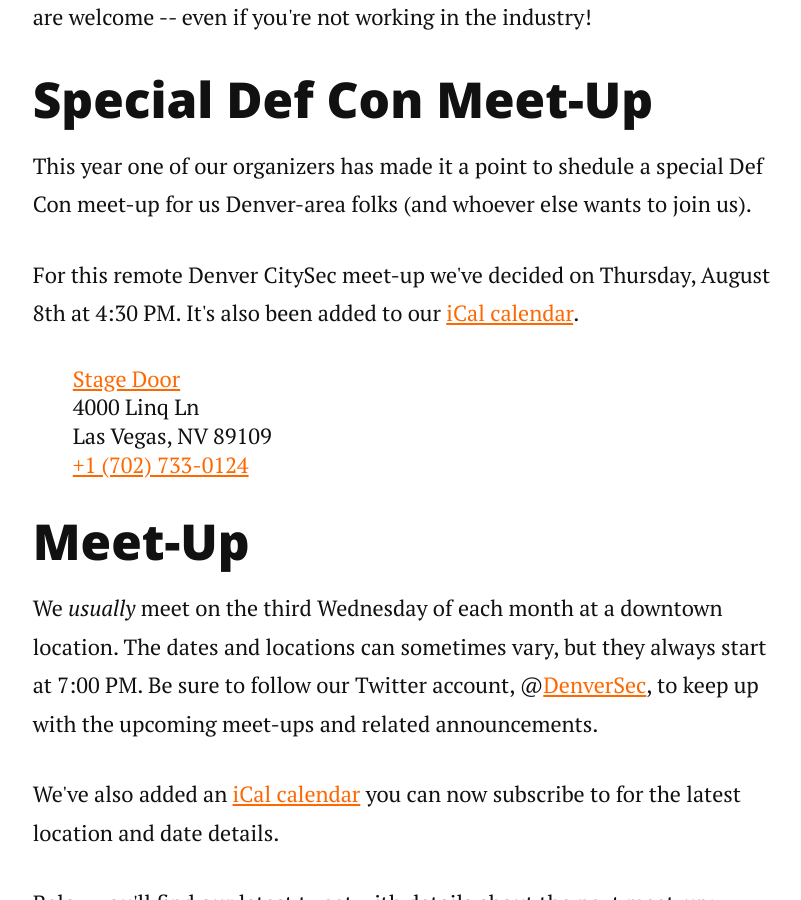
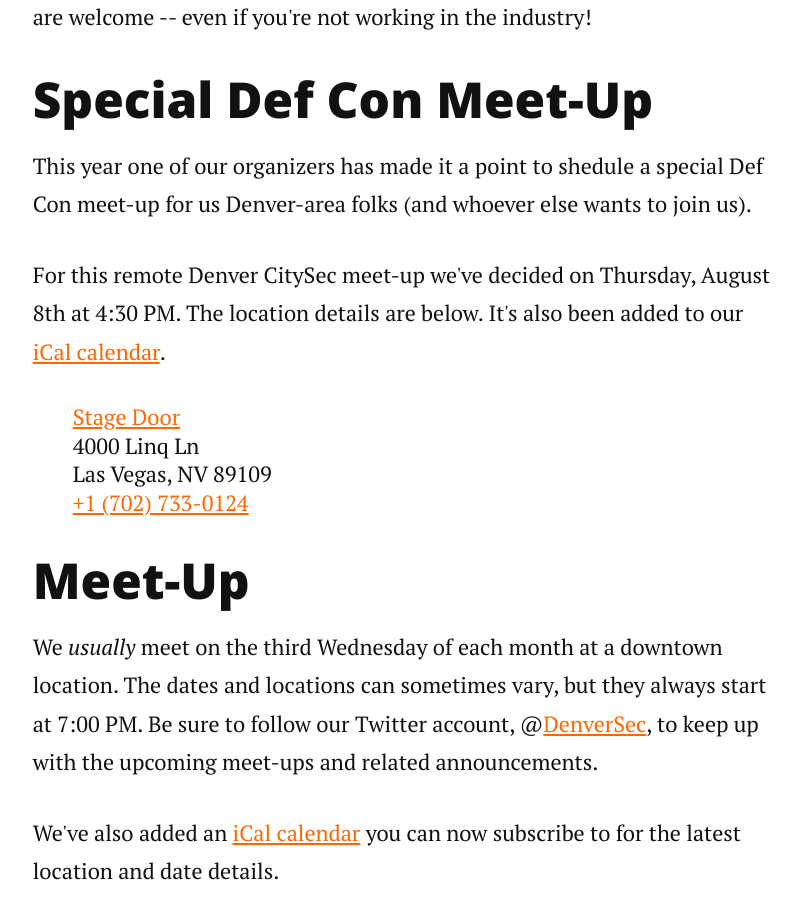
Before and after one commit to denversec/denversec.github.io, a Jekyll site: the page built from index.html, in a window 1280 px wide and 900 px high, scrolled down 650 px. Shown: the whole window, without its empty margins (236-1037 px from the left). Built offline with Jekyll 4.4.1, drawn with Linux system fonts in a browser that asks for light colours; nearby versions of some CDN libraries; comment, search, counter and statistics services are not loaded.

Commit message:
Update for Def Con meetup

```diff
--- a/index.html
+++ b/index.html
@@ -10,7 +10,7 @@
 
   <h2 id="meetup">Special Def Con Meet-Up</h2>
   <p>This year one of our organizers has made it a point to shedule a special Def Con meet-up for us Denver-area folks (and whoever else wants to join us).</p>
-  <p>For this remote Denver CitySec meet-up we've decided on Thursday, August 8th at 4:30 PM. It's also been added to our <a href="/meetups.ics">iCal calendar</a>.</p>
+  <p>For this remote Denver CitySec meet-up we've decided on Thursday, August 8th at 4:30 PM. The location details are below. It's also been added to our <a href="/meetups.ics">iCal calendar</a>.</p>
   <p class="meetup-details">
     <a href="https://facebook.com/stagedoorcasino/" target="_blank">Stage Door</a><br/>
     4000 Linq Ln<br/>
```
